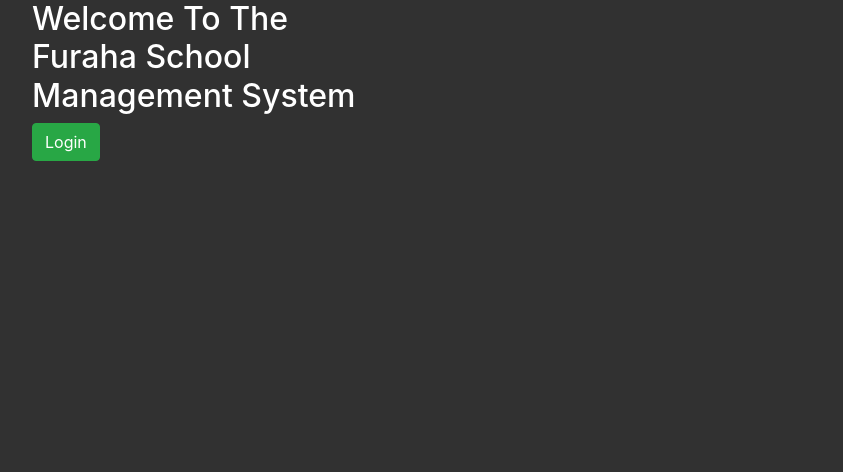
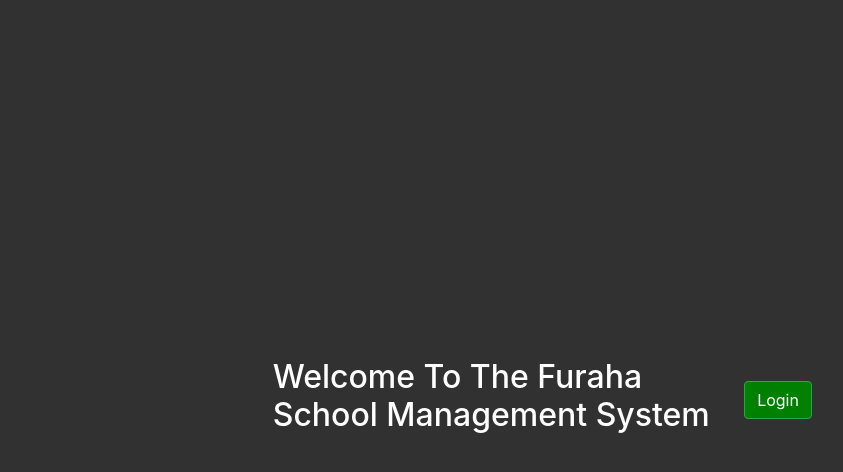
Before and after one commit to OwenKelvin/FurahaSMS-frontend, an Angular app: page / in a window 1280 px wide. Shown: the top 472 px of the page, without its empty margins (68-911 px from the left). Built offline with nearby package versions, Linux system fonts and the light colour scheme.

Commit message:
Fixed failing Accessability audit

```diff
--- a/src/app/app.component.css
+++ b/src/app/app.component.css
@@ -1,3 +1,6 @@
 h1 {
   font-size: 2rem;
 }
+button {
+  background: green;
+}
--- a/src/app/app.component.html
+++ b/src/app/app.component.html
@@ -1,7 +1,7 @@
 <section class='full-height'>
-  <main class='container full-height'>
-    <section class='full-height flex justify-content-center align-items-center'>
-      <section class='col-lg-4'>
+  <main class='container full-height d-flex justify-content-center  align-items-center'>
+    <section class='d-flex flex-wrap justify-content-center  align-items-center'>
+      <section class='col-lg-6 col-sm-12'>
         <h1>Welcome To The {{ title }}</h1>
       </section>
       <section class='col-lg-2'>
--- a/src/index.html
+++ b/src/index.html
@@ -2,6 +2,8 @@
 <html lang="en">
 <head>
   <meta charset="utf-8">
+  <meta name="Description" content="Author: Owen Kelvin,
+    Company: Furaha Capital, Category: Education, Purpose: School Management System">
   <title>FurahaSms</title>
   <base href="/">
   <meta name="viewport" content="width=device-width, initial-scale=1">
--- a/src/styles.css
+++ b/src/styles.css
@@ -9,8 +9,3 @@ html, body {
 .full-height {
   height: 100%;
 }
-
-/* .flex {
-  display: flex;
-  flex-wrap: wrap;
-} */
```
